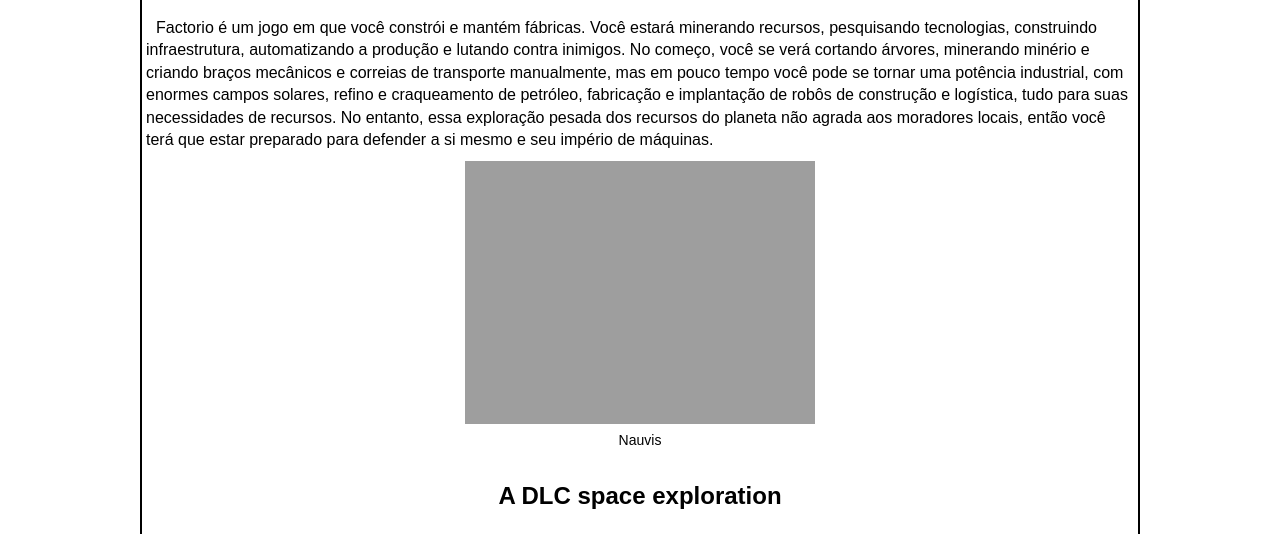
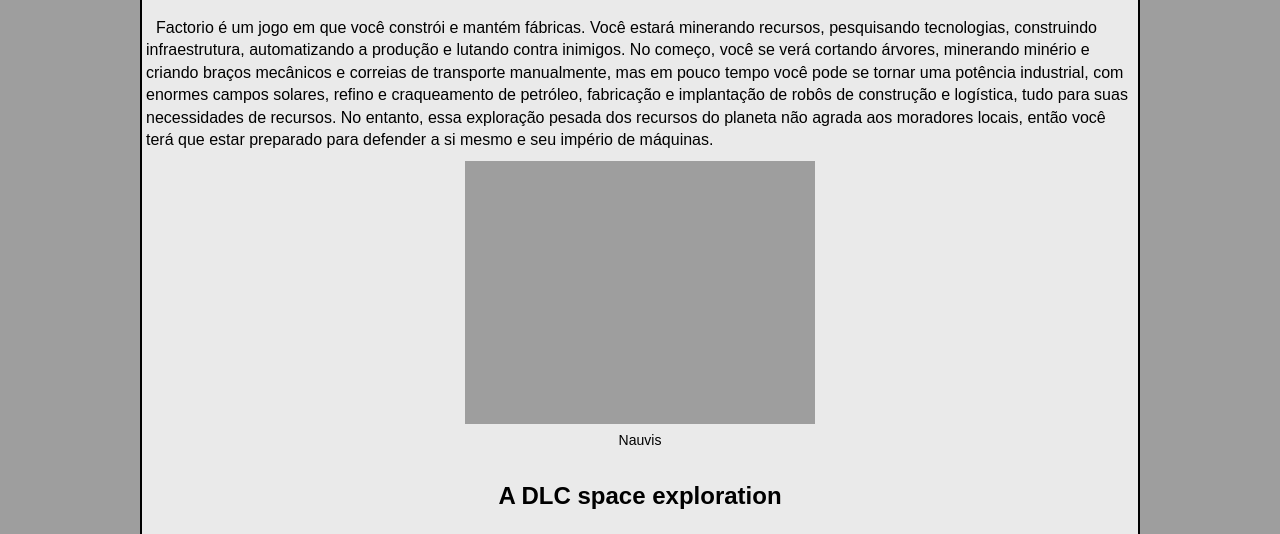
Before and after one commit to Bolever/projeto-factrorio, a plain HTML site: page index.html in a window 1280 px wide. Shown: the part 270-804 px from the top of the page. Drawn offline with Linux system fonts and the light colour scheme; the site is published under a folder, as on GitHub Pages, so addresses that start at the root find nothing.

Commit message:
Update background

```diff
--- a/estilo/style.css
+++ b/estilo/style.css
@@ -12,7 +12,7 @@ html{
 
 body{
     flex: auto;
-    background-image: url(/imagem/logos/page-background.png);
+    background-image: url(../imagem/logos/page-background.png);
     font-family: Arial, Helvetica, sans-serif;
 }
 
```
